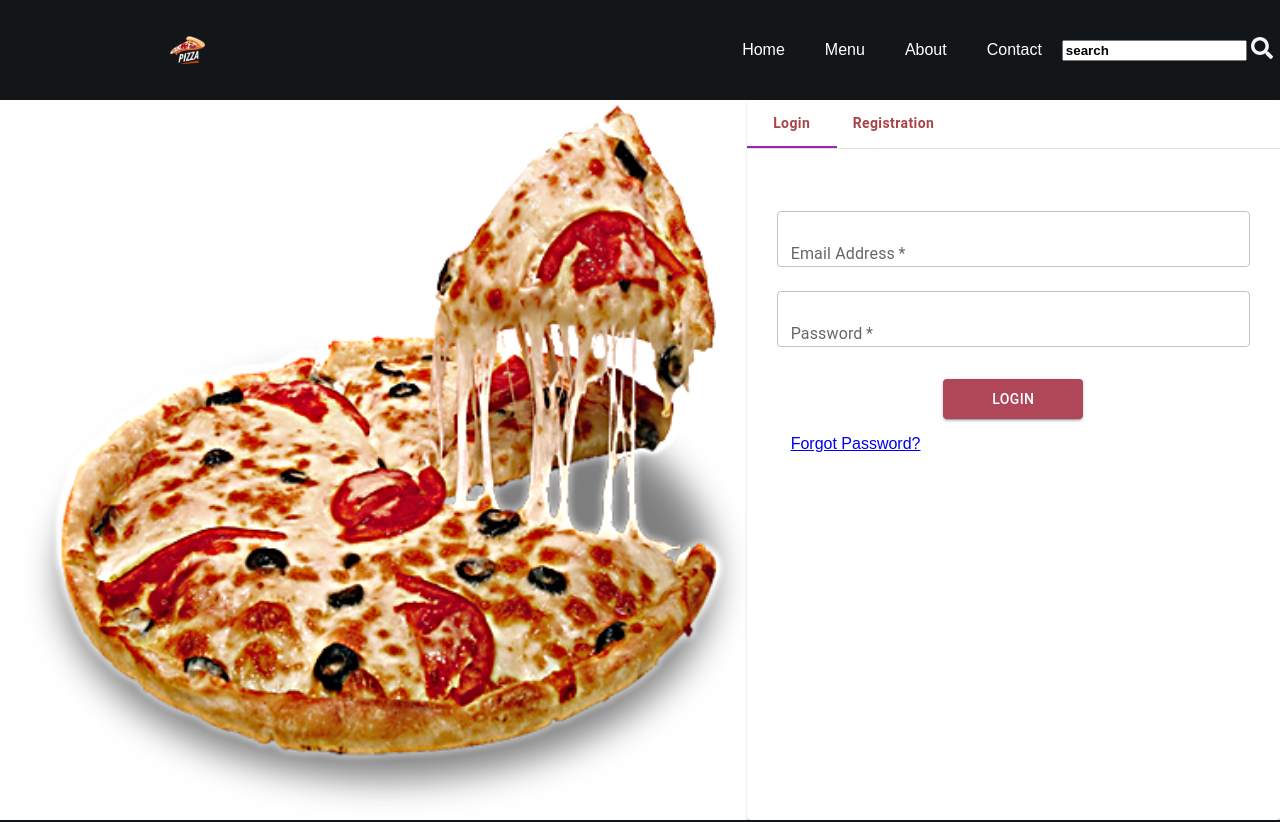
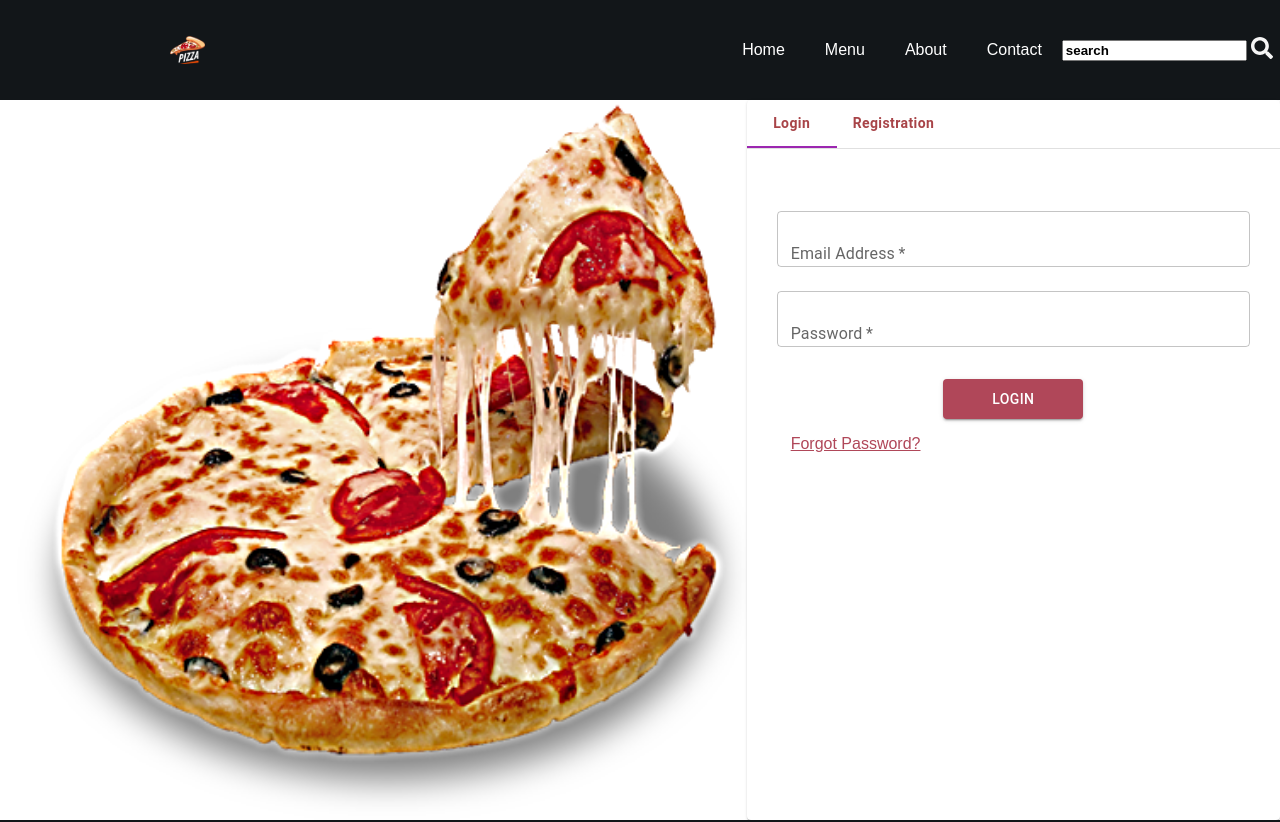
Before and after one commit to tushar-ve/Pedro-s-Pizzeria, a React (Create React App) app: page /login in a window 1280 px wide. Shown: the top 822 px of the page. Built offline with nearby package versions, Linux system fonts and the light colour scheme; a web font is replaced by a local one.

Commit message:
AuthContext & Cart improvement

```diff
--- a/src/components/Cart/Cart.js
+++ b/src/components/Cart/Cart.js
@@ -4,8 +4,10 @@ import { BsCartX } from "react-icons/bs";
 import './Cart.css'
 import CartItems from './CartItems/CartItems';
 import AuthContext from '../../context/AuthContext';
-const Cart = () => {
-  const { cartCount, showCart, setShowCart, cartItems, cartSubTotal } = useContext(AuthContext);
+import { useNavigate } from 'react-router-dom';
+const Cart = ({setShowCart}) => {
+  const { cartCount, showCart, cartItems, cartSubTotal } = useContext(AuthContext);
+  const navigate = useNavigate();
   return (
     <div className="cart-panel">
     <div
@@ -28,7 +30,7 @@ const Cart = () => {
             <div className="empty-cart">
                 <BsCartX />
                 <span>No products in the cart.</span>
-                <button className="return-cta" onClick={() => {}}>
+                <button className="return-cta" onClick={() => {navigate('/menu') }}>
                     RETURN TO SHOP
                 </button>
             </div>
--- a/src/components/Cart/CartItems/CartItems.js
+++ b/src/components/Cart/CartItems/CartItems.js
@@ -7,7 +7,7 @@ import { MdClose } from "react-icons/md";
 
 import AuthContext from '../../../context/AuthContext'
 const CartItems = () => {
-  const { cartItems, handleRemoveFromCart, handleCartProductQuantity } = useContext(AuthContext)
+  const { cartItems, handleRemoveFromCart, handleCartItemQuantity } = useContext(AuthContext)
   console.log(cartItems)
   return (
     <div className="cart-products">
@@ -18,7 +18,7 @@ const CartItems = () => {
             onClick={() => {}}
         >
             <div className="image-container">
-
+               <img src={`http://127.0.0.1:8000${item.image}`}/>
             </div>
             <div className="prod-details">
                 <span className="name">{item.name}</span>
@@ -29,7 +29,7 @@ const CartItems = () => {
                 <div className="quantity-buttons">
                     <span
                         onClick={() =>
-                            handleCartProductQuantity("dec", item)
+                            handleCartItemQuantity("dec", item)
                         }
                     >
                         -
@@ -37,7 +37,7 @@ const CartItems = () => {
                     <span>{item.quantity}</span>
                     <span
                         onClick={() =>
-                            handleCartProductQuantity("inc", item)
+                            handleCartItemQuantity("inc", item)
                         }
                     >
                         +
--- a/src/components/MenuItem.js
+++ b/src/components/MenuItem.js
@@ -27,10 +27,10 @@ const MenuItem = ({image, name, price}) => {
       </h2>
       <p className='amount'>₹:<span>{item.amount}</span> </p>
 
-      <div className='cart1'>
+      {/* <div className='cart1'>
       <AddShoppingCartIcon onClick={()=>{navigate('/cart')}}/>
 
-      </div>
+      </div> */}
     </div>
         )
       })}
--- a/src/context/AuthContext.js
+++ b/src/context/AuthContext.js
@@ -11,6 +11,7 @@ export const AuthProvider = ({children}) => {
     const [authTokens, setAuthTokens] = useState(()=> localStorage.getItem('authTokens') ? JSON.parse(localStorage.getItem('authTokens')) : null)
     let [user, setUser] = useState(()=> localStorage.getItem('authTokens') ? JSON.parse(localStorage.getItem('authTokens')) : null)
     let [is_verified, setIs_Verified] = useState(()=> localStorage.getItem('authTokens') ? JSON.parse(localStorage.getItem('authTokens')) : { is_verified: false })
+
     const [error, setError] = useState({
           status:false,
           msg:"",
@@ -139,7 +140,7 @@ export const AuthProvider = ({children}) => {
             Navigate('/',3000)
         }else{
             setError({status: true, msg:"Check you password or email", type:'error'})
-            alert("usernot exists")
+            // alert("usernot exists")
         }
 
     }
@@ -155,7 +156,7 @@ export const AuthProvider = ({children}) => {
         user:user,
         loginUser:loginUser,
         logoutUser:logoutUser,
-        setError:setError,
+        error:error,
         setCartSubTotal:setCartSubTotal,
         cartSubTotal:cartSubTotal,
         setCartCount:setCartCount,
--- a/src/pages/DescriptionItem.js
+++ b/src/pages/DescriptionItem.js
@@ -87,7 +87,7 @@ const DescriptionItem = (props) => {
                            <span onClick={increment}>+</span>
                         </div>
                             <button className="add-to-cart-button" onClick={() => handleAddToCart(foodItem, quantity)}>
-                              <FaCartPlus size={20} /><span style={{ marginLeft: 9 }}> ADD TO CART</span>
+                              <FaCartPlus size={20} /><span style={{ marginLeft: 9 }} onClick={()=>{navigate('/cart')}}> ADD TO CART</span>
                            </button>
 
                      </div>
--- a/src/pages/auth/Login.js
+++ b/src/pages/auth/Login.js
@@ -6,7 +6,7 @@ import { NavLink, useNavigate } from "react-router-dom";
 import AuthContext from "../../context/AuthContext";
 
 const Login = () => {
-  const {loginUser, user, setError} = useContext(AuthContext)
+  const {loginUser, user,error} = useContext(AuthContext)
   // const [error, setError] = useState({
   //   status:false,
   //   msg:"",
@@ -44,10 +44,12 @@ const Login = () => {
           <Button type="submit"  variant="contained" style={{backgroundColor:"#B04759"}}  sx={{mt:3, mb:2, px:5}}>LogIn</Button>
 
         </Box>
-        <NavLink to='/send-email' style={{color:"B04759 "}}  >Forgot Password?</NavLink>
-        {
-          setError
-        }
+        <NavLink to='/send-email' style={{color:"rgb(176, 71, 89)", fontStyle:'normal'}}  >Forgot Password?</NavLink>
+        <div style={{color:'#d32f2f5e',fontSize: '15px',margin: '30px'}}>
+
+         {error.status?<alert >{error.msg}</alert>:'' }
+
+</div>
    </Box>
 
     </>
```
